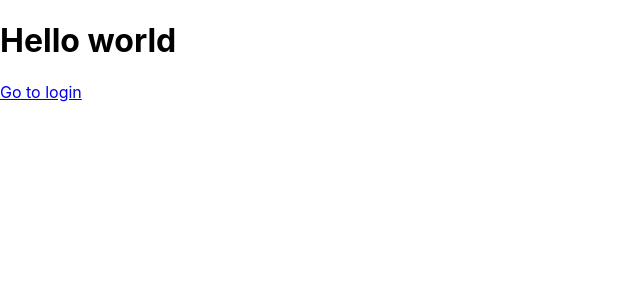
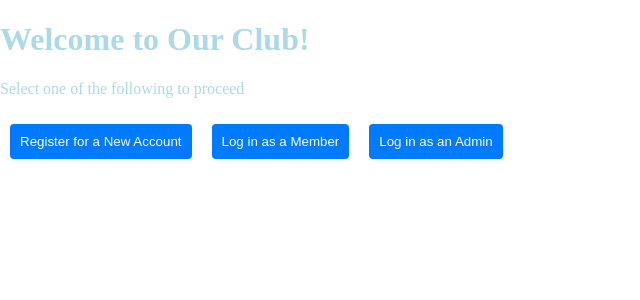
Before and after one commit to georgecuiX/DanceSyncRecClub, a React (Create React App) app in the folder club-membership/: page / in a window 1280 px wide. Shown: the top 300 px of the page, without its empty margins (0-640 px from the left). Built offline with nearby package versions, Linux system fonts and the light colour scheme.

Commit message:
setup frame

```diff
--- a/club-membership/src/WebRoutes.js
+++ b/club-membership/src/WebRoutes.js
@@ -1,13 +1,17 @@
 import { BrowserRouter as Router, Routes, Route } from 'react-router-dom';
-import Main from './pages/Main';
+import WelcomeScreen from './pages/WelcomeScreen';
+import RegistrationScreen from './pages/RegistrationScreen'
 import { Login } from './pages/Login';
+import { AdminLogin } from './pages/AdminLogin';
 
 export const WebRoutes = () => {
     return (
         <Router>
             <Routes>
-                <Route path='/' element={<Main />} /> {/* Use element prop to render Main component */}
-                <Route path='/login' element={<Login />} /> {/* Use element prop to render Login component */}
+                <Route path='/' element={<WelcomeScreen />} />
+                <Route path='/login' element={<Login />} />
+                <Route path='/admin' element={<AdminLogin />} />
+                <Route path='/register' element={<RegistrationScreen />} />
                 <Route path='*' element={<h1>Page not found</h1>} /> {/* Catch all other paths */}
             </Routes>
         </Router>
--- /dev/null
+++ b/club-membership/src/pages/AdminLogin.js
@@ -0,0 +1,5 @@
+export const AdminLogin = () => {
+    return (
+        <h1>Welcome to the Admin Login Page</h1>
+    );
+}
--- a/club-membership/src/pages/Main.js
+++ /dev/null
@@ -1,13 +0,0 @@
-import React from 'react';
-import { Link } from 'react-router-dom';
-
-const Main = () => {
-  return (
-    <div>
-        <h1>Hello world</h1>
-        <Link to={"/login"}>Go to login</Link>
-    </div>
-  );
-}
-
-export default Main;
--- a/club-membership/src/pages/WelcomeScreen.js
+++ b/club-membership/src/pages/WelcomeScreen.js
@@ -12,11 +12,11 @@ const WelcomeScreen = () => {
           <button>Register for a New Account</button>
         </Link>
         {/* Add Log in as a Member button */}
-        <Link to="/login-member">
+        <Link to="/login">
           <button>Log in as a Member</button>
         </Link>
         {/* Add Log in as an Admin button */}
-        <Link to="/login-admin">
+        <Link to="/admin">
           <button>Log in as an Admin</button>
         </Link>
       </div>
```
